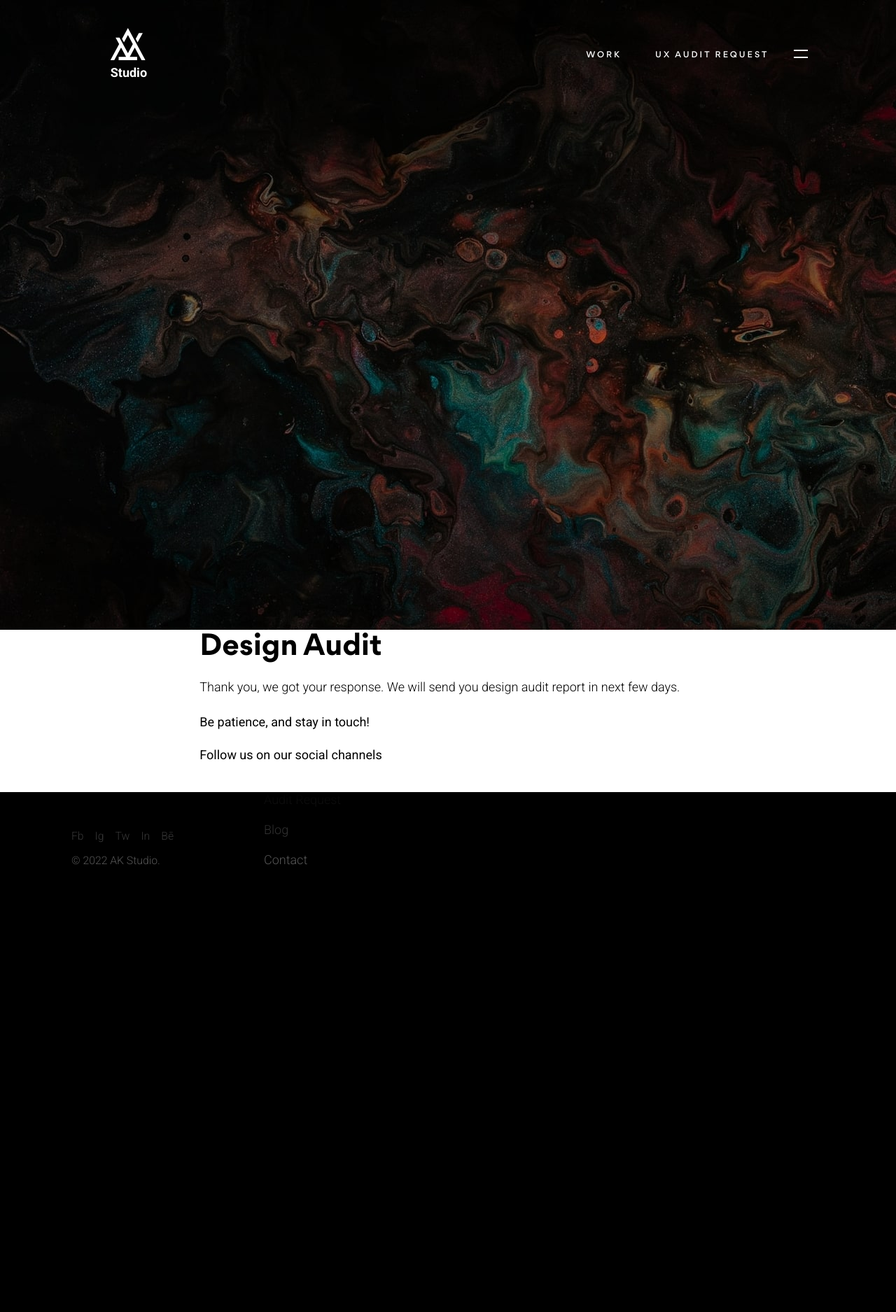
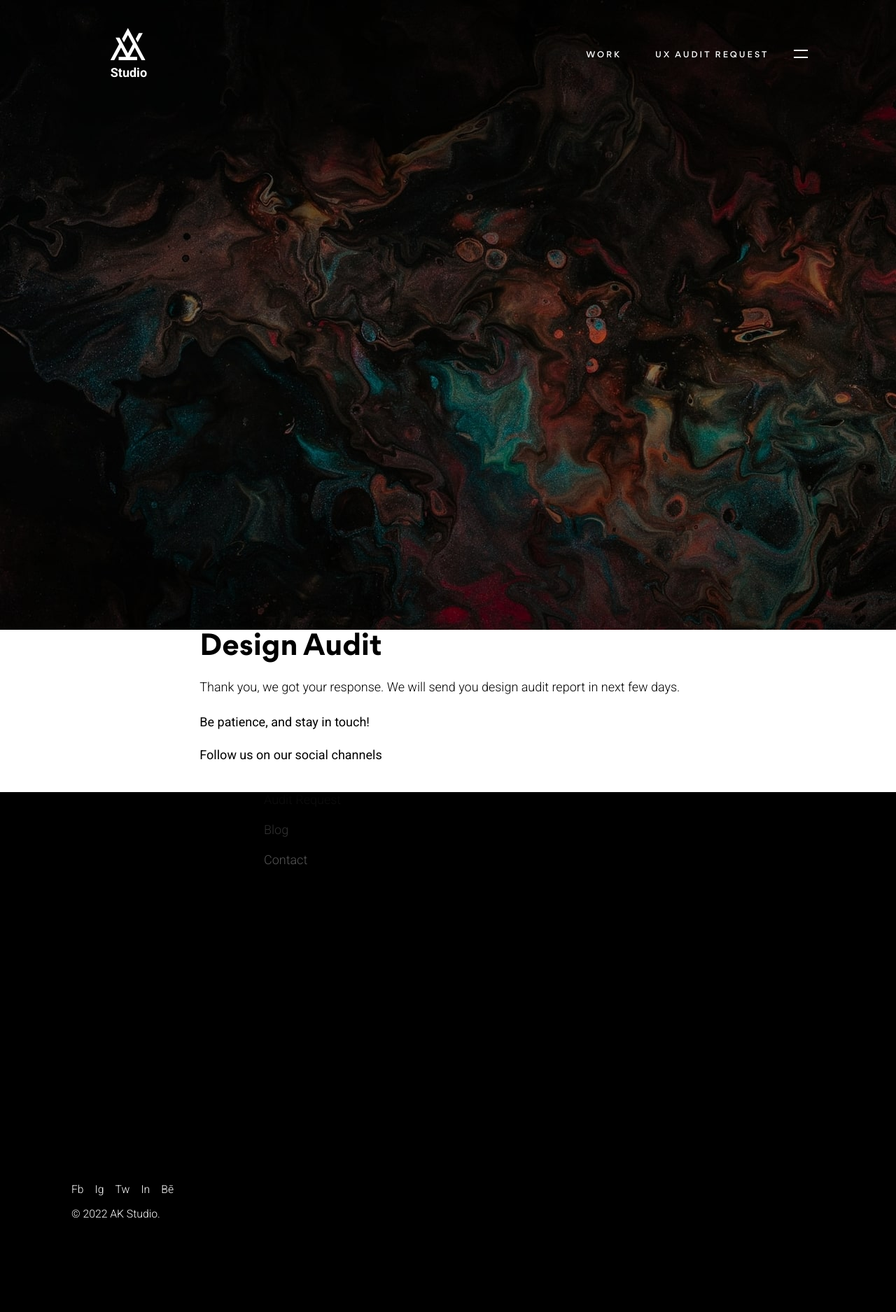
Before and after one commit to aftabkhalid/aks, a Jekyll site: the page built from thank-you.html, in a window 1280 px wide. Shown: the whole page at 70% size. Built offline with Jekyll 4.4.1, drawn with Linux system fonts in a browser that asks for light colours.

```diff
--- a/_includes/footer.html
+++ b/_includes/footer.html
@@ -27,7 +27,7 @@
 				Office No. 432, 4th Floor, Sadique Trade Center, Lahore, Pakistan.
 			</div>
 
-			<div class="col-12" data-scroll="" data-scroll-speed="-4">
+			<div class="col-12">
         <nav class="nav small">
           {% for link in site.data.social %}
             <a class="nav-link" href="{{ link.url }}" target="_blank" rel="noopener noreferrer" title="{{ link.title }}">
```
